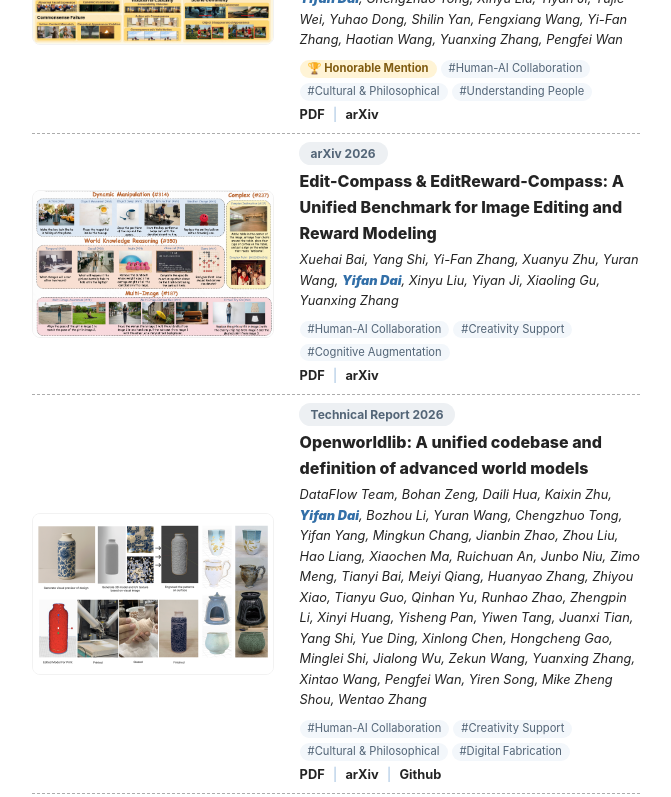
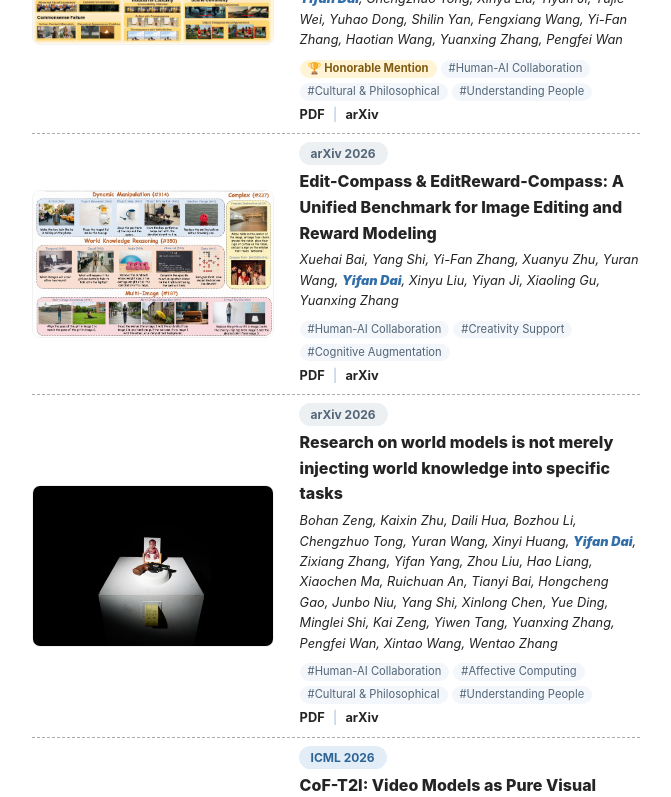
Before and after one commit to yfanDai/yfanDai.github.io, a React (Vite) app: page / in a window 1280 px wide. Shown: the part 2000-2797 px from the top of the page, without its empty margins (480-1151 px from the left). Built offline with nearby package versions, Linux system fonts and the light colour scheme.

Commit message:
Add OpenWorldLib project section and reduce profile photo size

```diff
--- a/src/components/Header.jsx
+++ b/src/components/Header.jsx
@@ -7,6 +7,7 @@ const NAV = [
     { id: "about", label: "About" },
     { id: "news", label: "News" },
     { id: "publications", label: "Publications" },
+    { id: "projects", label: "Project" },
     { id: "internship", label: "Internship" },
     { id: "education", label: "Education" },
     { id: "awards", label: "Awards" },
--- /dev/null
+++ b/src/components/Projects.jsx
@@ -0,0 +1,38 @@
+import React from "react";
+import { Link } from "react-router-dom";
+import { projects, getPaperLinks, projectPath } from "../data/publications.js";
+import "../css/Publications.css";
+import "../css/Projects.css";
+
+export default function Projects() {
+    return (
+        <div className="projects" id="projects">
+            <div className="card-title">Project</div>
+            <div className="publications-list">
+                {projects.map((project) => (
+                    <div key={project.id} className="publication-card project-card" id={project.id}>
+                        <Link to={projectPath(project.id)} className="publication-image-link">
+                            <img src={project.image} alt={project.title} className="publication-image" />
+                        </Link>
+                        <div className="publication-content">
+                            <div className="project-contribution">
+                                <strong>Yifan Dai</strong> · {project.role}
+                            </div>
+                            <Link to={projectPath(project.id)} className="publication-title">
+                                {project.title}
+                            </Link>
+                            <p className="project-summary">{project.abstract}</p>
+                            <div className="publication-links">
+                                {getPaperLinks(project).map((link) => (
+                                    <a key={link.key} href={link.url} target="_blank" rel="noopener noreferrer">
+                                        {link.label}
+                                    </a>
+                                ))}
+                            </div>
+                        </div>
+                    </div>
+                ))}
+            </div>
+        </div>
+    );
+}
--- a/src/css/Header.css
+++ b/src/css/Header.css
@@ -187,6 +187,12 @@ button:active {
 }
 
 /* 移动端专属样式 */
+@media (min-width: 1001px) and (max-width: 1200px) {
+    .header-nav {
+        gap: 1rem;
+    }
+}
+
 @media (max-width: 1000px) {
     .header-container {
         padding: 0.8rem 1rem;
--- a/src/css/Hero.css
+++ b/src/css/Hero.css
@@ -1,12 +1,17 @@
 .profile-pic{
-    width: 100%;
+    display: block;
+    width: 85%;
+    max-width: 272px;
+    height: auto;
+    margin: 0 auto 0.5rem;
 }
 .hero-grid{
+    width: 100%;
 }
 
 @media (max-width: 1000px) {
     .profile-pic{
-        width: 80%;
+        width: 68%;
         margin-top: 4rem;
     }
 }
--- /dev/null
+++ b/src/css/Projects.css
@@ -0,0 +1,35 @@
+.projects {
+    margin-top: 1rem;
+}
+
+.project-card .publication-content {
+    min-width: 0;
+    min-height: 0;
+}
+
+.project-contribution {
+    color: var(--theme-accent-text);
+    font-size: 0.8rem;
+    font-weight: 600;
+}
+
+.project-summary {
+    margin: 0.4rem 0 0;
+    font-size: 0.8rem;
+    line-height: 1.6;
+    color: var(--theme-muted);
+}
+
+@media (min-width: 1001px) and (max-width: 1200px) {
+    .project-card {
+        flex-direction: column;
+        align-items: flex-start;
+        gap: 0.5rem;
+    }
+
+    .project-card .publication-image {
+        width: 100%;
+        max-width: 320px;
+        margin-right: 0;
+    }
+}
--- a/src/data/publications.js
+++ b/src/data/publications.js
@@ -1,6 +1,6 @@
 // Paper metadata checked against https://scholar.google.com/citations?user=zU8iSjoAAAAJ&hl=en on 2026-09-26.
 import cradle_img from "../assets/paper_image/cradle1.png";
-import clay_img from "../assets/paper_image/clay.png";
+import openworldlib_img from "../assets/paper_image/openworldlib.png";
 import capace_img from "../assets/paper_image/capace.png";
 import latentomni_img from "../assets/paper_image/latentomni.png";
 import latentomni_thumbnail from "../assets/paper_image/latentomni_stacked.png";
@@ -203,63 +203,6 @@ export const publications = [
         tags: ["Human-AI Collaboration", "Creativity Support", "Cognitive Augmentation"],
     },
     {
-        id: "openworldlib",
-        title: "Openworldlib: A unified codebase and definition of advanced world models",
-        abstract: "OpenWorldLib defines advanced world models around perception, interaction, and long-term memory. It provides a standardized inference framework that combines models from different tasks for reuse and collaborative reasoning.",
-        authors: [
-            { name: "DataFlow Team" },
-            { name: "Bohan Zeng" },
-            { name: "Daili Hua" },
-            { name: "Kaixin Zhu" },
-            { name: "Yifan Dai", link: "https://yfandai.github.io/" },
-            { name: "Bozhou Li" },
-            { name: "Yuran Wang" },
-            { name: "Chengzhuo Tong" },
-            { name: "Yifan Yang" },
-            { name: "Mingkun Chang" },
-            { name: "Jianbin Zhao" },
-            { name: "Zhou Liu" },
-            { name: "Hao Liang" },
-            { name: "Xiaochen Ma" },
-            { name: "Ruichuan An" },
-            { name: "Junbo Niu" },
-            { name: "Zimo Meng" },
-            { name: "Tianyi Bai" },
-            { name: "Meiyi Qiang" },
-            { name: "Huanyao Zhang" },
-            { name: "Zhiyou Xiao" },
-            { name: "Tianyu Guo" },
-            { name: "Qinhan Yu" },
-            { name: "Runhao Zhao" },
-            { name: "Zhengpin Li" },
-            { name: "Xinyi Huang" },
-            { name: "Yisheng Pan" },
-            { name: "Yiwen Tang" },
-            { name: "Juanxi Tian" },
-            { name: "Yang Shi" },
-            { name: "Yue Ding" },
-            { name: "Xinlong Chen" },
-            { name: "Hongcheng Gao" },
-            { name: "Minglei Shi" },
-            { name: "Jialong Wu" },
-            { name: "Zekun Wang" },
-            { name: "Yuanxing Zhang" },
-            { name: "Xintao Wang" },
-            { name: "Pengfei Wan" },
-            { name: "Yiren Song" },
-            { name: "Mike Zheng Shou" },
-            { name: "Wentao Zhang" },
-        ],
-        venues: [{ name: "Technical Report 2026", type: "wip" }],
-        links: {
-            pdf: "https://arxiv.org/pdf/2604.04707",
-            arxiv: "https://arxiv.org/abs/2604.04707",
-            github: "https://github.com/OpenDCAI/OpenWorldLib",
-        },
-        image: clay_img,
-        tags: ["Human-AI Collaboration", "Creativity Support", "Cultural & Philosophical", "Digital Fabrication"],
-    },
-    {
         id: "world-models",
         title: "Research on world models is not merely injecting world knowledge into specific tasks",
         abstract: "This paper argues that adding world knowledge to separate tasks does not by itself produce a coherent world model. It proposes a unified design perspective that brings together perception, interaction, symbolic reasoning, and spatial representation.",
@@ -352,6 +295,67 @@ export const publications = [
     },
 ];
 
+export const projects = [
+    {
+        id: "openworldlib",
+        title: "OpenWorldLib: A unified codebase and definition of advanced world models",
+        role: "Core Contributor",
+        abstract: "OpenWorldLib defines advanced world models around perception, interaction, and long-term memory. It provides a standardized inference framework that combines models from different tasks for reuse and collaborative reasoning.",
+        authors: [
+            { name: "DataFlow Team" },
+            { name: "Bohan Zeng" },
+            { name: "Daili Hua" },
+            { name: "Kaixin Zhu" },
+            { name: "Yifan Dai", link: "https://yfandai.github.io/" },
+            { name: "Bozhou Li" },
+            { name: "Yuran Wang" },
+            { name: "Chengzhuo Tong" },
+            { name: "Yifan Yang" },
+            { name: "Mingkun Chang" },
+            { name: "Jianbin Zhao" },
+            { name: "Zhou Liu" },
+            { name: "Hao Liang" },
+            { name: "Xiaochen Ma" },
+            { name: "Ruichuan An" },
+            { name: "Junbo Niu" },
+            { name: "Zimo Meng" },
+            { name: "Tianyi Bai" },
+            { name: "Meiyi Qiang" },
+            { name: "Huanyao Zhang" },
+            { name: "Zhiyou Xiao" },
+            { name: "Tianyu Guo" },
+            { name: "Qinhan Yu" },
+            { name: "Runhao Zhao" },
+            { name: "Zhengpin Li" },
+            { name: "Xinyi Huang" },
+            { name: "Yisheng Pan" },
+            { name: "Yiwen Tang" },
+            { name: "Juanxi Tian" },
+            { name: "Yang Shi" },
+            { name: "Yue Ding" },
+            { name: "Xinlong Chen" },
+            { name: "Hongcheng Gao" },
+            { name: "Minglei Shi" },
+            { name: "Jialong Wu" },
+            { name: "Zekun Wang" },
+            { name: "Yuanxing Zhang" },
+            { name: "Xintao Wang" },
+            { name: "Pengfei Wan" },
+            { name: "Yiren Song" },
+            { name: "Mike Zheng Shou" },
+            { name: "Wentao Zhang" },
+        ],
+        venues: [{ name: "Technical Report 2026", type: "wip" }],
+        links: {
+            pdf: "https://arxiv.org/pdf/2604.04707",
+            arxiv: "https://arxiv.org/abs/2604.04707",
+            github: "https://github.com/OpenDCAI/OpenWorldLib",
+        },
+        image: openworldlib_img,
+        tags: ["Human-AI Collaboration", "Creativity Support", "Cultural & Philosophical", "Digital Fabrication"],
+    },
+];
+
 export const tagColors = {
     conference: "conference",
     journal: "journal",
@@ -411,5 +415,5 @@ export function projectPath(id) {
 }
 
 export function getPublication(id) {
-    return publications.find((p) => p.id === id);
+    return publications.find((p) => p.id === id) ?? projects.find((p) => p.id === id);
 }
--- a/src/pages/Home.jsx
+++ b/src/pages/Home.jsx
@@ -4,6 +4,7 @@ import Hero from "../components/Hero";
 import About from "../components/About";
 import News from "../components/News.jsx";
 import Publications from "../components/Publications";
+import Projects from "../components/Projects.jsx";
 import Internship from "../components/Internship";
 import Education from "../components/Education.jsx";
 import SelectedAwards from "../components/SelectedAwards.jsx";
@@ -32,6 +33,7 @@ export default function Home() {
                     <About />
                     <News />
                     <Publications />
+                    <Projects />
                     <Internship />
                     <Education />
                     <SelectedAwards />
```
Also changed, not shown: src/pages/ProjectPage.jsx (+8 -5 lines), src/assets/paper_image/openworldlib.png (added).
